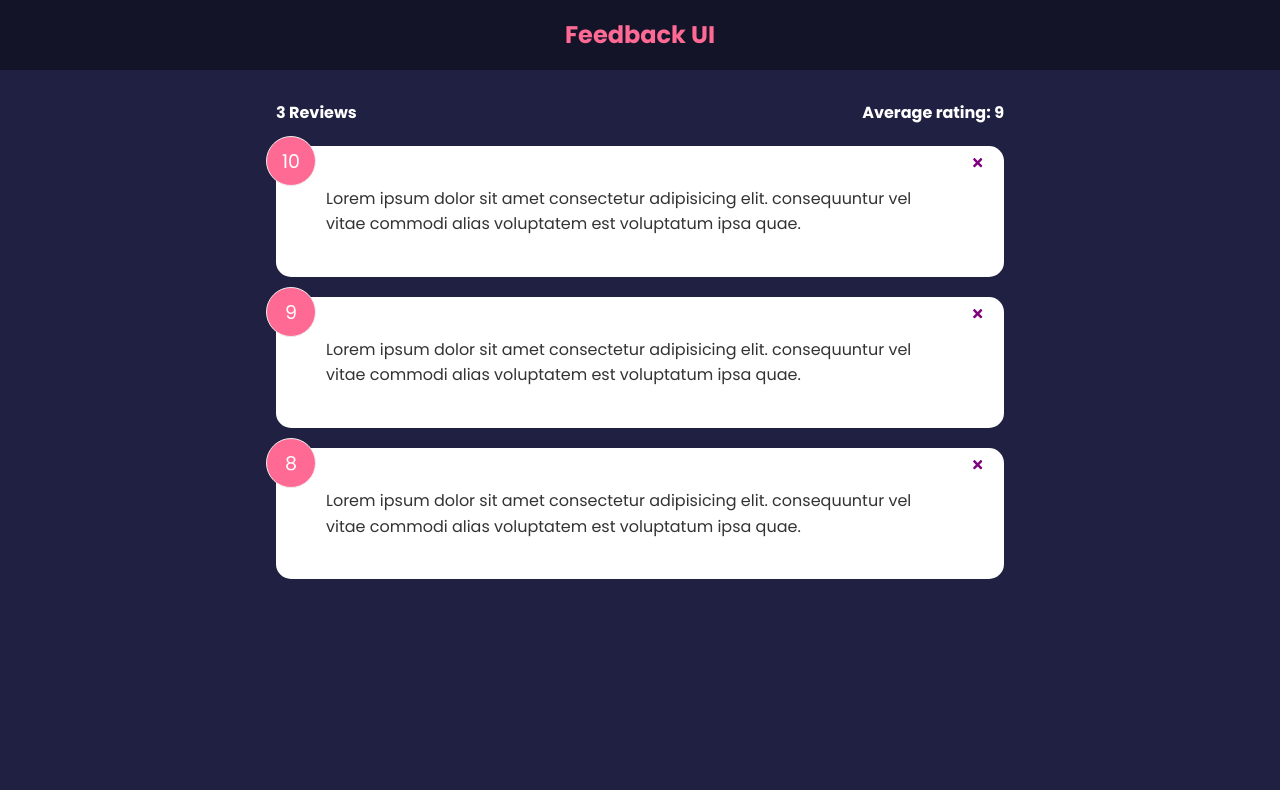
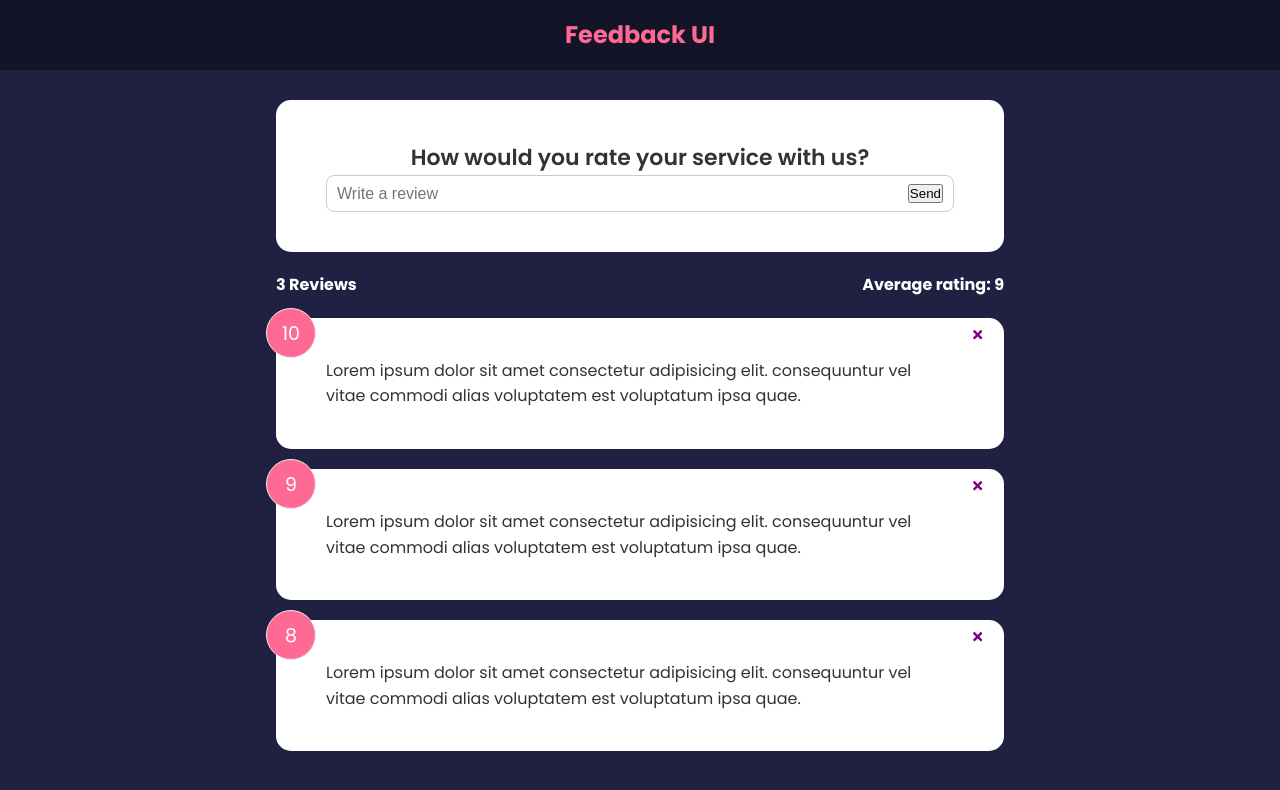
Before and after one commit to 666blessed/feedback-app, a React (Create React App) app: page / in a window 1280 px wide. Shown: the top 790 px of the page. Built offline with nearby package versions, Linux system fonts and the light colour scheme.

Commit message:
FeedbackForm component updated

```diff
--- a/src/App.js
+++ b/src/App.js
@@ -4,6 +4,7 @@
 import FeedbackData from './data/FeedbackData';
 import FeedbackList from './components/FeedbackList';
 import FeedbackStats from './components/FeedbackStats';
+import FeedbackForm from './components/FeedbackForm';
 
 
 function App() {
@@ -20,6 +21,7 @@
         <>
         <Header />
         <div className='container'>
+            <FeedbackForm/>
             <FeedbackStats feedback={feedback}></FeedbackStats>
             <FeedbackList feedback={feedback} handleDelete={deleteFeedback}/>
         </div>
--- /dev/null
+++ b/src/components/FeedbackForm.jsx
@@ -0,0 +1,25 @@
+import React from 'react';
+import Card from './shared/Card';
+import {useState} from 'react';
+
+function FeedbackForm() {
+    const [text, setText] = useState('');
+
+    const handleTextChange = e => {
+        setText(e.target.value);
+    }
+    return (
+        <Card>
+            <form>
+                <h2>How would you rate your service with us?</h2>
+                { /* @todo - rating select component */}
+                <div className='input-group'>
+                    <input onChange={handleTextChange} type='text' placeholder='Write a review' value={text}/>
+                    <button type='submit'>Send</button>
+                </div>
+            </form>
+        </Card>
+    )
+}
+
+export default FeedbackForm
```
